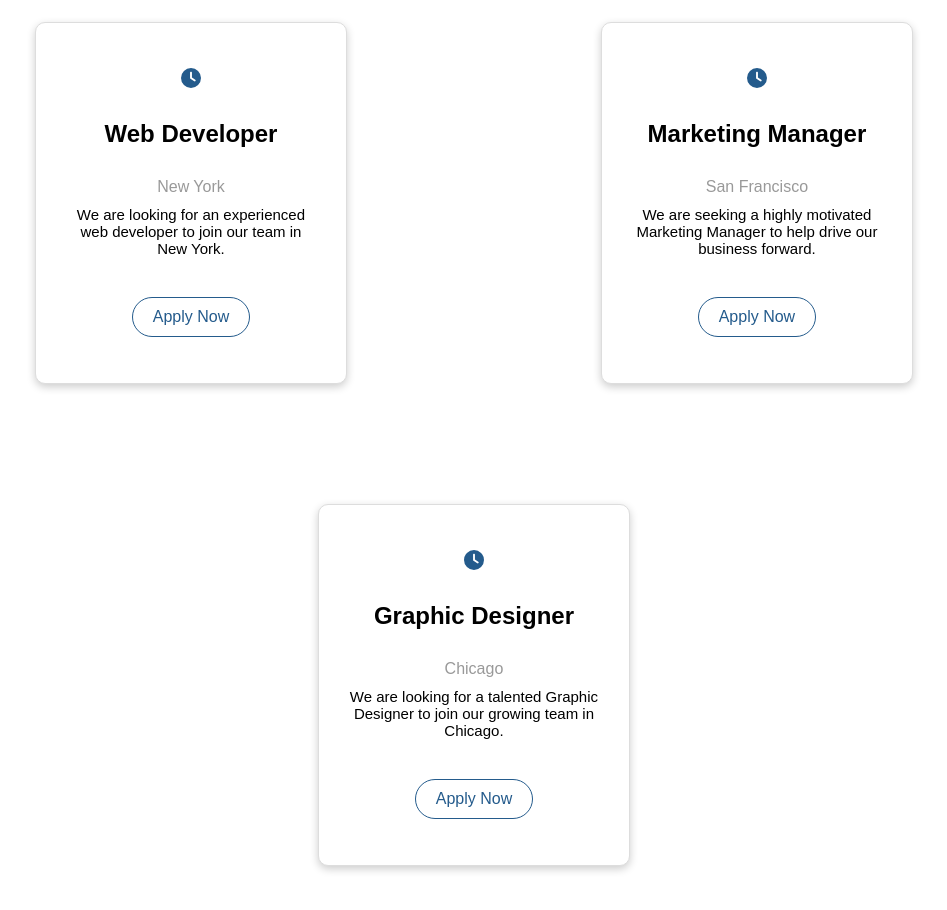
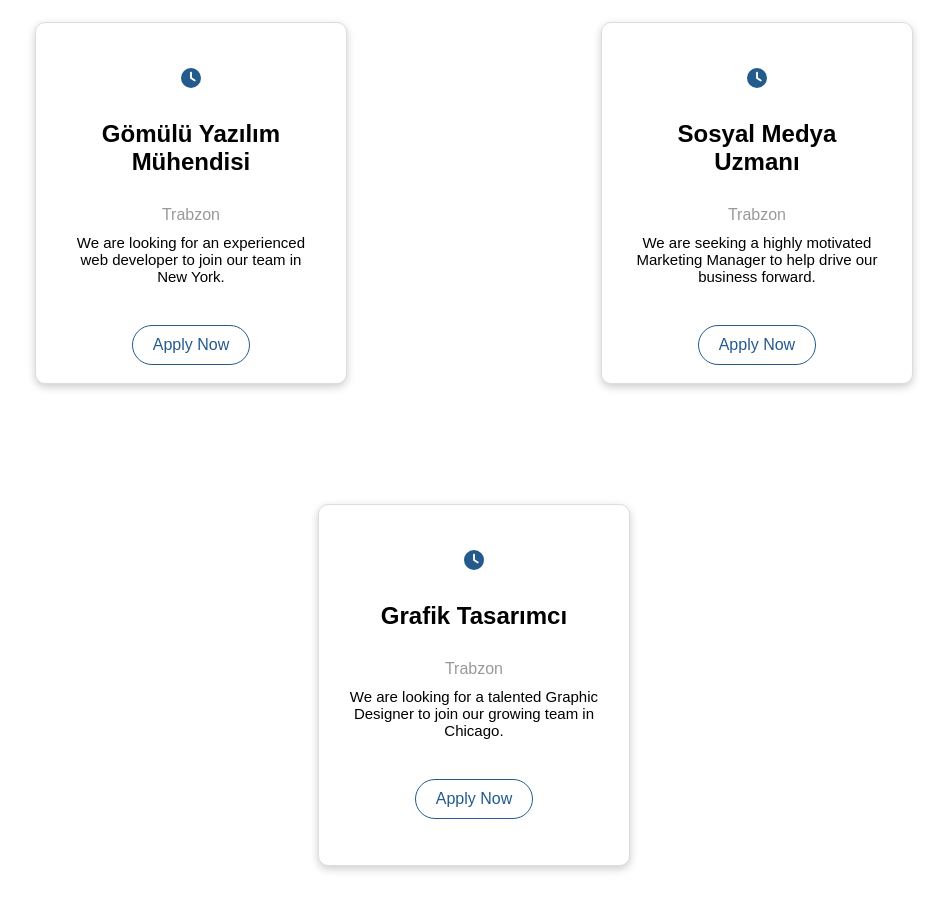
Before and after one commit to FezariTech/web, a React (Create React App) app: page / in a window 1280 px wide. Shown: the part 2240-3150 px from the top of the page, without its empty margins (159-1106 px from the left). Built offline with nearby package versions, Linux system fonts and the light colour scheme.

Commit message:
Boxes.css, Positions.css düzenlendi.

```diff
--- a/src/components/Positions.jsx
+++ b/src/components/Positions.jsx
@@ -9,18 +9,18 @@ import { FontAwesomeIcon } from '@fortawesome/react-fontawesome'
 const OpenPositions = () => {
   const positions = [
     {
-      title: "Web Developer",
-      location: "New York",
+      title: "Gömülü Yazılım Mühendisi",
+      location: "Trabzon",
       description: "We are looking for an experienced web developer to join our team in New York.",
     },
     {
-      title: "Marketing Manager",
-      location: "San Francisco",
+      title: "Sosyal Medya Uzmanı",
+      location: "Trabzon",
       description: "We are seeking a highly motivated Marketing Manager to help drive our business forward.",
     },
     {
-      title: "Graphic Designer",
-      location: "Chicago",
+      title: "Grafik Tasarımcı",
+      location: "Trabzon",
       description: "We are looking for a talented Graphic Designer to join our growing team in Chicago.",
     },
   ];
--- a/src/components/boxes.jsx
+++ b/src/components/boxes.jsx
@@ -8,7 +8,6 @@ function Boxes() {
   return (
 
     <div id="services" class="services">
-    <h5></h5>
     <h1>Hizmetlerimiz</h1>
     <div class="container3">
       <div class="box">
--- a/src/styles/positions.css
+++ b/src/styles/positions.css
@@ -56,4 +56,5 @@ margin: 60px;
     border: 1px solid #245b8c;
 
     font-family: 'Poppins', sans-serif;
+
   }
```
Also changed, not shown: src/styles/boxes.css (+5 -5 lines).
